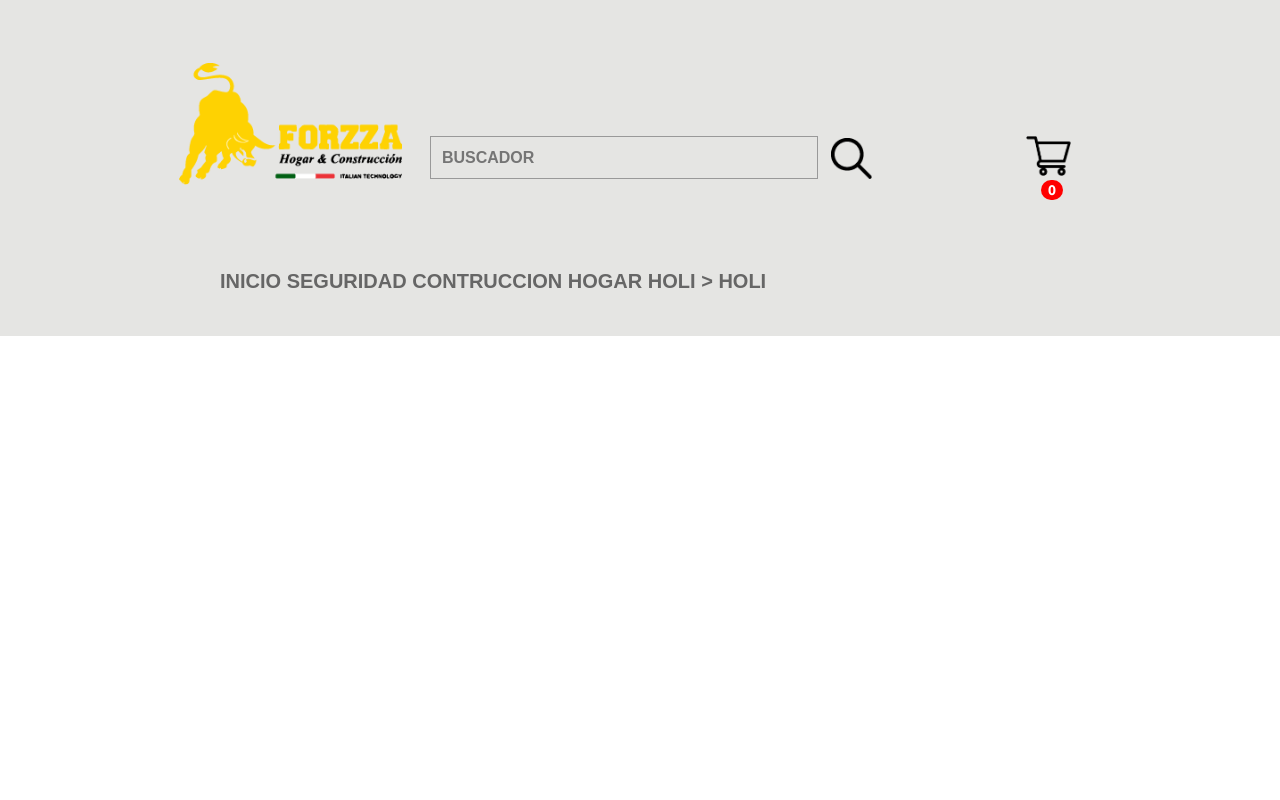
After one commit to gustavovegadroguett/Forzzagus, a PHP site: page /forzza/header.php in a window 1280 px wide. The commit adds this page. Run offline with PHP 8.4, Linux system fonts and the light colour scheme; data that the repository does not hold is empty; some libraries are stand-ins or nearby versions.

Commit message:
mañana lunes 09

```diff
--- /dev/null
+++ b/css/style4.css
@@ -0,0 +1,487 @@
+@import url(https://fonts.googleapis.com/css?family=Ubuntu:400,500,700);
+@import url(https://maxcdn.bootstrapcdn.com/font-awesome/4.4.0/css/font-awesome.min.css);
+*, *:before, *:after {
+  box-sizing: border-box;
+}
+
+body {
+  font: 14px/22px "Ubuntu", Arial, sans-serif;
+  background: white;
+}
+/*
+.lighter-text {
+  color: #ABB0BE;
+}
+*/
+.main-color-text {
+
+  color: #666666;
+}
+
+nav {
+  /*
+  padding: 20px 0 40px 34px;
+  background: #e5e5e3;
+  font-size: 16px;
+  height: 240px;*/
+ /* font-family: 'Lato', sans-serif;
+  font-family: 'Montserrat', sans-serif;
+  font-size: 16px;*/
+
+ /*Border: 4px dashed rgb(243, 14, 14);*/
+ height: 30%;
+ background: #e5e5e3;
+/* padding-top: 34px;*/
+
+}
+
+
+.contenedor {
+
+    width: 100%;
+    height: 90%;
+  /* Border: 4px dashed rgb(14, 37, 243);*/
+    /*padding-right: 167px;*/
+    padding-left: 179px;
+    padding-right: 179px;
+    padding-top: 63px;
+}
+
+
+.navbar-rightx {
+      /*margin-top: -130px;*/
+ position:absolute;
+  /*top:7;*/
+  /*right:-154;*/
+  margin-top: 73px;
+  margin-right: 50px;
+  float: right;
+ position: relative;
+ width: 45px;
+ height: 41px;
+/* Border: 5px dashed rgb(182, 10, 159);*/
+ }
+ .poscarro{
+
+    margin-top: -130px;
+    float: right;
+   position: relative;
+   width: 10%;
+   /*height: 85px;*/
+   Border: 5px dashed rgb(17, 11, 16);
+
+}
+
+img{
+  max-width: 100%;
+    max-height: 100%;
+}
+
+nav .navbar-right {
+   float: right;
+  position: relative;
+  /*Border: 5px dashed rgb(182, 10, 159);*/
+}
+nav a {
+  display: inline;
+  padding-left: 20px;
+  color: #777777;
+  text-decoration: none;
+}
+nav a:hover {
+  color: black;
+}
+
+.navbar {
+  border-top: 1px solid #fff;
+  background: url("https://www.qispackaging.com.au/App_Themes/QISPackaging/Images/bg-nav-rep-x.jpg") repeat-x;
+  height: 43px;
+
+}
+
+
+
+#addtocart {
+  width: 250px;
+}
+
+.badge {
+  background-color: red;
+  border-radius: 10px;
+  color: white;
+  /*display: inline-block;*/
+  font-size: 14px;
+  line-height: 1;
+  padding: 3px 7px;
+  text-align: center;
+  vertical-align: middle;
+  white-space: nowrap;
+  margin-top: 4px;
+  margin-left: 35px;
+}
+
+.badge2 {
+  background-color: #ff3333;
+  border-radius: 10px;
+  color: white;
+  /*display: inline-block;*/
+  font-size: 14px;
+  line-height: 1;
+ padding: 3px 7px;
+  text-align: center;
+  vertical-align: middle;
+  white-space: nowrap;
+  margin-top: 4px;
+  margin-left: -40px;
+
+}
+
+
+
+.shopping-cart {
+  background: white;
+  width: 320px;
+  position: absolute;
+
+  top: 50px;
+  right: -10px;
+  border-radius: 11.5px;
+  padding: 20px;
+  overflow: hidden;
+  box-shadow: 0 2px 5px 0 rgba(0, 0, 0, 0.26) !important;
+  -webkit-transition: all .2s ease;
+  transition: all .2s ease;
+  opacity: 0;
+  -webkit-transform-origin: right top 0;
+  -webkit-transform: scale(0);
+  transform-origin: right top 0;
+  transform: scale(0);
+  font-family: "Myriad Pro", Myriad, "Liberation Sans", "Nimbus Sans L", "Helvetica Neue", Helvetica, Arial, sans-serif;
+
+}
+.shopping-cart.active {
+  opacity: 1;
+  -webkit-transform-origin: right top 0;
+  -webkit-transform: scale(1);
+  transform-origin: right top 0;
+  transform: scale(1);
+}
+.shopping-cart .shopping-cart-header {
+  border-bottom: 1px solid #E8E8E8;
+  padding-bottom: 15px;
+}
+.shopping-cart .shopping-cart-header .shopping-cart-total {
+  float: right;
+  font-size: 18px;
+  color: #666666;
+}
+.shopping-cart .shopping-cart-items {
+  padding-top: 20px;
+  overflow-y: scroll;
+ /* overflow-y:auto;*/
+ height: 200px;
+
+}
+.shopping-cart .shopping-cart-items li {
+  margin-bottom: 18px;
+}
+.shopping-cart .shopping-cart-items img {
+  float: left;
+  margin-right: 12px;
+  max-width: 70px;
+  max-height: 70px;
+}
+.shopping-cart .shopping-cart-items .item-name {
+  display: block;
+  font-size: 17px;
+  color: #666666;
+
+}
+.shopping-cart .shopping-cart-items .item-detail {
+  display: block;
+  font-size: 17px;
+  color: #666666;
+  text-overflow: ellipsis;
+  white-space: nowrap;
+  overflow: hidden;
+}
+.shopping-cart .shopping-cart-items .item-price {
+  color: #00c0cb;
+  margin-right: 8px;
+}
+.shopping-cart .shopping-cart-items .item-quantity {
+  color: #ABB0BE;
+}
+
+.shopping-cart:after {
+  bottom: 100%;
+  left: 89%;
+  border: solid transparent;
+  content: " ";
+  height: 0;
+  width: 0;
+  position: absolute;
+  pointer-events: none;
+  border-bottom-color: white;
+  border-width: 8px;
+  margin-left: -8px;
+}
+
+.cart-icon {
+  color: #515783;
+  font-size: 24px;
+  margin-right: 7px;
+  float: left;
+}
+
+.button {
+  background: red;
+  color: white;
+  text-align: center;
+  /*padding: 14px;*/
+  padding-top: 9px;
+  padding-bottom: 5px;
+  padding-left: 10px;
+  padding-right: 10px;
+
+  text-decoration: none;
+  display: block;
+  border-radius: 3px;
+  font-size: 14px;
+  margin: 25px 0 15px 0;
+  text-transform: uppercase;
+  height: 38px;
+  width: 168px;
+  border-bottom-left-radius: 15px;
+  border-top-right-radius: 15px;
+
+
+}
+.button:hover {
+  background: #f81b1b;
+}
+.button i {
+  padding-left: 5px;
+}
+
+.clearfix:after {
+  content: "";
+  display: table;
+  clear: both;
+}
+
+
+
+    .topcorner{
+    position:absolute;
+    top:73;
+    right:167;
+    width: 20%;
+    height: 20%;
+    /*Border: 4px dashed rgb(14, 178, 243);*/
+   }
+
+
+   .navbar-leftx {
+
+
+    /*width: 30%;*/
+    /*height: auto;
+
+    float: left;*/
+    width: 225px;
+    height: 122px;
+    /*   Border: 5px dashed rgb(14, 13, 13);*/
+    float: left;
+
+    }
+
+
+   .divbuscardor{
+   margin-top: 73px;
+    width: 388px;
+    margin-left: 26px;
+    font-family: 'Lato', sans-serif;
+    font-family: 'Montserrat', sans-serif;
+    font-size: 16px;
+    font-weight: bold;
+    /*height: auto;
+
+    float: left;*/
+  /*  Border: 5px dashed rgb(14, 13, 13);*/
+    float: left; /*
+    padding-top: 80px;
+    width: 45%;
+    height:30%;
+    Border: 6px dashed rgb(14, 243, 102);
+    float: left;*/
+    }
+
+
+
+    .contebus{
+   height: 100%;
+   width: 436px;
+   Border: 6px dashed rgb(189, 252, 16);
+   width: 30%;
+        }
+
+
+
+
+    input{
+      /*width : 452px;*/
+      width: 100%;
+       height : 43px;
+      /*
+        width: 100%;
+        height: 100%;*/
+        background-color: #e5e5e3;
+        border: 0.5px solid #999999;
+
+    }
+    .quelepasalupita{
+      /*Border: 6px dashed rgba(16, 252, 47, 0.932);*/
+      height: 41px;
+      width: 41px;
+      float: left;
+      margin-top: 75px;
+      margin-left: 13px;
+    }
+  .imgprocar{
+
+  height: 10px;
+
+  width: 10px;
+
+
+}
+    .shopping-cart{
+        z-index: 99;
+    }
+
+
+
+
+    @media only screen and (max-width: 900px) {
+      input {
+        width : 350px;
+        height : 48
+      }
+
+
+      .divbuscardor{
+        margin-top: 55px;
+         width: 40%;
+          margin-left: 20px;
+         Border: 5px dashed rgb(14, 13, 13);
+         float: left;
+
+         }
+
+         .quelepasalupita{
+          Border: 6px dashed rgba(16, 252, 47, 0.932);
+          height: 50px;
+          width: 53px;
+          float: left;
+          margin-top: 60px;
+          margin-left: 20px;
+        }
+        .navbar-rightx {
+           /*margin-top: -130px;*/
+          position:absolute;
+           /*top:7;*/
+
+          margin-top: 60px;
+          float: right;
+          position: relative;
+          width: 53px;
+          height: 50px;
+          Border: 6px dashed rgb(182, 10, 159);
+          margin-right: 120px;
+
+     }
+
+
+
+     .contenedor {
+
+      width: 100%;
+      height: 90%;
+    /* Border: 4px dashed rgb(14, 37, 243);*/
+      /*padding-right: 167px;*/
+      padding-left: 50px;
+      padding-top: 40px;
+      }
+
+
+
+
+    }
+    /*end media screen*/
+
+
+
+
+    @media only screen and (max-width: 600px) {
+      input {
+       display: none;
+
+      }
+
+      .navbar-leftx {
+        margin-left: 50px;
+        margin-top: 15px;
+        height: 100px;
+        width: 200px;
+        margin-right: 50px;
+        /*height: auto;
+
+        float: left;*/
+        Border: 6px dashed rgb(14, 13, 13);
+        float: left;
+        }
+
+
+    }
+
+
+.divnav{
+
+  /*background: #e5e5e3;*/
+  background:  #e5e5e3;
+  /*background-color:rgba(245, 245, 0, 0.979);*/
+  padding-right: 220px;
+
+  font-family: 'Montserrat', sans-serif;
+  font-size: 20px;
+  padding-left: 220px;
+  padding-top: 30px;
+  width: 100%;
+  font-weight: bold;
+  height: 12%;
+
+}
+
+
+.menu ul{
+list-style: none;
+margin:0;
+padding: 0 ;
+}
+
+
+.menu ul li{
+
+display: inline-block;
+padding-right: 50px;
+
+
+}
+
+
+.menu ul a{
+
+  color: #666666;
+
+}
--- /dev/null
+++ b/header.php
@@ -0,0 +1,123 @@
+<meta charset="UTF-8">
+  <meta name="viewport" content="width=device-width, initial-scale=1">
+  <title>CodePen - Shopping Cart Dropdown</title>
+  <link rel="stylesheet" href="https://cdnjs.cloudflare.com/ajax/libs/meyer-reset/2.0/reset.min.css">
+
+<link rel="stylesheet" href="https://maxcdn.bootstrapcdn.com/bootstrap/3.4.1/css/bootstrap.min.css">
+<link rel="stylesheet" href="css/style4.css">
+
+<!-- partial:index.partial.html -->
+<nav>
+  <div class="contenedor">
+   <div class="navbar-leftx" >
+
+
+   <img src="img/logo_frozza.png" alt="Cloudy Sky">
+
+
+    </div>
+
+
+
+<div class="divbuscardor">
+<!--<img src="img/logo_frozza.png" alt="Cloudy Sky">-->
+ <!--<div class="contebus">--><input type="text"  placeholder="  BUSCADOR"><!-- style="width : 452px; height : 48"</div> -->
+</div>
+    <div class="quelepasalupita">
+    <img src="img/lupa.png" alt="Cloudy Sky">
+
+    </div>
+
+
+
+
+
+
+   <!--  <div class="topcorner">-->
+    <div class="navbar-rightx">
+    <a href="#" id="cart">
+    <img src="img/carrito.png" alt="Cloudy Sky">
+    </i><span class="badge">0</span></a>
+
+    <div class="shopping-cart">
+    <div class="shopping-cart-header">
+    <img src="img/torito_rojo.png" alt="item1" /><span class="badge2">0</span>
+          <div class="shopping-cart-total">
+            <span class="lighter-text">Total:</span>
+            <span class="main-color-text total">$0</span>
+          </div>
+      </div>
+      <center>
+      <ul class="shopping-cart-items">
+
+            <li class="clearfix">
+
+                <img src="img/logo_frozza.png" alt="item1" />
+
+                <span class="item-detail">Pack 100</span>
+                <span class="item-price">$49.50</span>
+                <span class="item-quantity">Cantidad: 01</span>
+            </li>
+
+            <li class="clearfix">
+                <img src="https://www.qispackaging.com.au/getmetafile/306f6d39-792f-4c8c-b101-9c6aef675758/XMWHREIN.aspx" alt="item1" />
+                <span class="item-name">XMWHREIN</span>
+                <span class="item-detail">Pack 100</span>
+                <span class="item-price">$34.06</span>
+                <span class="item-quantity">Quantity: 10</span>
+            </li>
+
+            <li class="clearfix">
+                <img src="https://www.qispackaging.com.au/getmetafile/b2f41988-a7b4-432c-b9c2-25bcb9afbcc3/XMJBRR.aspx" alt="item1" />
+                <span class="item-name">XMJBRR</span>
+                <span class="item-detail">Pack 25</span>
+                <span class="item-price">$14.21</span>
+                <span class="item-quantity">Quantity: 5</span>
+            </li>
+            <li class="clearfix">
+                <img src="https://www.qispackaging.com.au/getmetafile/b2f41988-a7b4-432c-b9c2-25bcb9afbcc3/XMJBRR.aspx" alt="item1" />
+                <span class="item-name">XMJBRR</span>
+                <span class="item-detail">Pack 25</span>
+                <span class="item-price">$14.21</span>
+                <span class="item-quantity">Quantity: 5</span>
+            </li>
+        </ul>
+
+          <center><a href="#" class="button"><p>Realizar compra</p></a></center>
+
+
+    </div>
+
+    </div>
+<!--</div>-->
+  </div>
+
+
+
+
+</nav>
+
+<div class="divnav">
+
+<div class="menu">
+
+<ul>
+
+<il><a href= "index.php"> INICIO</a></li>
+<il><a href= "#"> SEGURIDAD</a></li>
+
+<il><a href= "lista_pro.php?x=<?php echo $pro_fila['id_tipo_pro'];?>&c=<?php echo $pro_fila['nombre_tipo_producto']; ?>"> CONTRUCCION </a></li>
+
+<il><a href= "#"> HOGAR </a></li>
+<il><a href= "#"> HOLI </a></li>
+<il><a href= "#">> HOLI </a></li>
+</ul>
+
+
+
+
+</div>
+
+</div>
+
+  <script src='https://cdnjs.cloudflare.com/ajax/libs/jquery/2.1.3/jquery.min.js'></script><script  src="js/carrito2.js"></script>
--- a/index.php
+++ b/index.php
@@ -21,6 +21,7 @@ error_reporting(0);
     <link rel="stylesheet" href="css/fonts.css">
     <link rel="stylesheet" href="css/estilos.css">
     <link rel="stylesheet" href="estilos/slick.css">
+
     <!-- scroll reveal-->
     <script src="https://unpkg.com/scrollreveal/dist/scrollreveal.min.js"></script>
 
@@ -30,10 +31,11 @@ error_reporting(0);
 
 <body>
 
-    <?php  include 'menu_db.php';?>
+    <?php  include 'header.php';?>
 
 
     <main class="main-about">
+    <br><br><br>
         <div class="container-all">
             <input type="radio" id="1" name="image-slide" hidden>
             <input type="radio" id="2" name="image-slide" hidden>
```
Also changed, not shown: db.php (added, +21 -0 lines), js/carrito2.js (added, +33 -0 lines), lista_pro.php (+14 -8 lines), vista_pre.php (+15 -9 lines), img/carrito.png (added), img/logo_frozza.png (added), img/lupa.png (added), img/torito_rojo.png (added).
